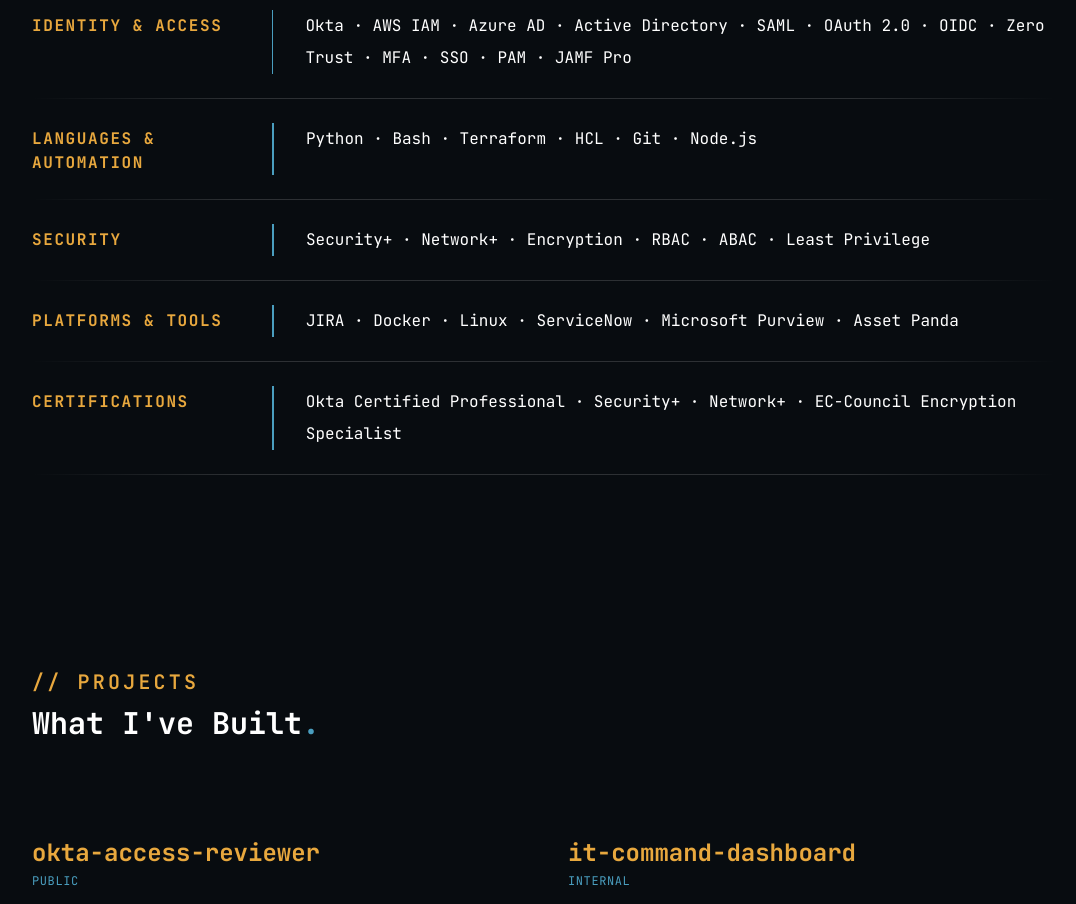
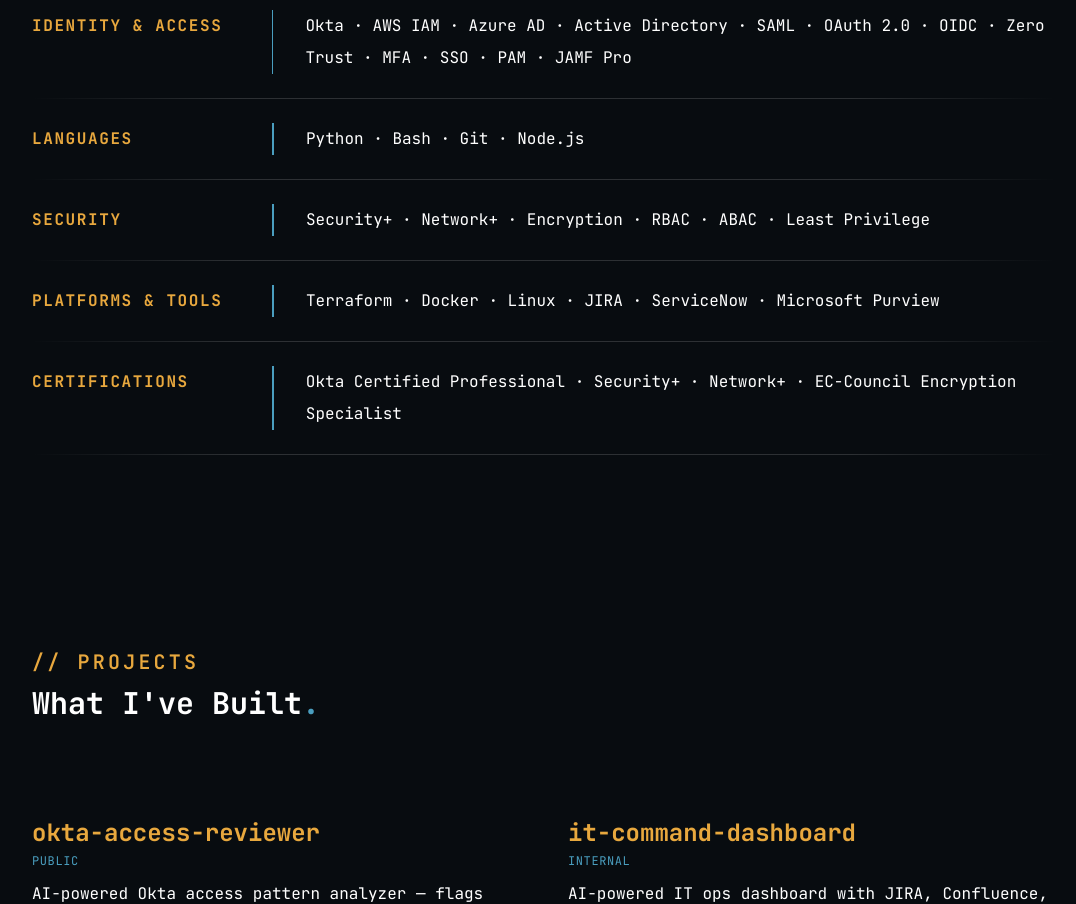
Before and after one commit to cjparker102/cjparker102-dev, a Next.js app: page / in a window 1280 px wide. Shown: the part 3360-4264 px from the top of the page, without its empty margins (96-1172 px from the left). Built offline with nearby package versions, Linux system fonts and the light colour scheme.

Commit message:
move Terraform to Platforms and Tools, clean up Languages

```diff
--- a/app/components/Skills.tsx
+++ b/app/components/Skills.tsx
@@ -6,8 +6,8 @@
     items: "Okta · AWS IAM · Azure AD · Active Directory · SAML · OAuth 2.0 · OIDC · Zero Trust · MFA · SSO · PAM · JAMF Pro",
   },
   {
-    label: "Languages & Automation",
-    items: "Python · Bash · Terraform · HCL · Git · Node.js",
+    label: "Languages",
+    items: "Python · Bash · Git · Node.js",
   },
   {
     label: "Security",
@@ -15,7 +15,7 @@
   },
   {
     label: "Platforms & Tools",
-    items: "JIRA · Docker · Linux · ServiceNow · Microsoft Purview · Asset Panda",
+    items: "Terraform · Docker · Linux · JIRA · ServiceNow · Microsoft Purview",
   },
   {
     label: "Certifications",
```
